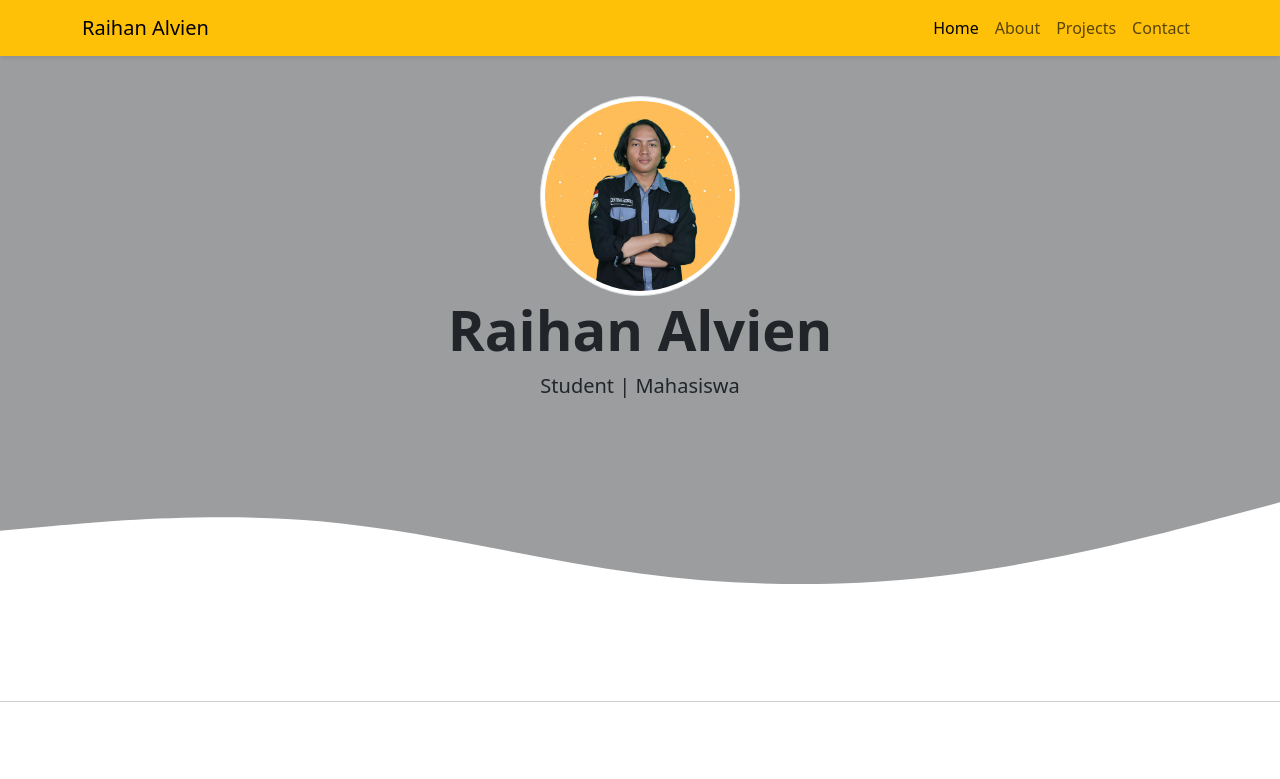
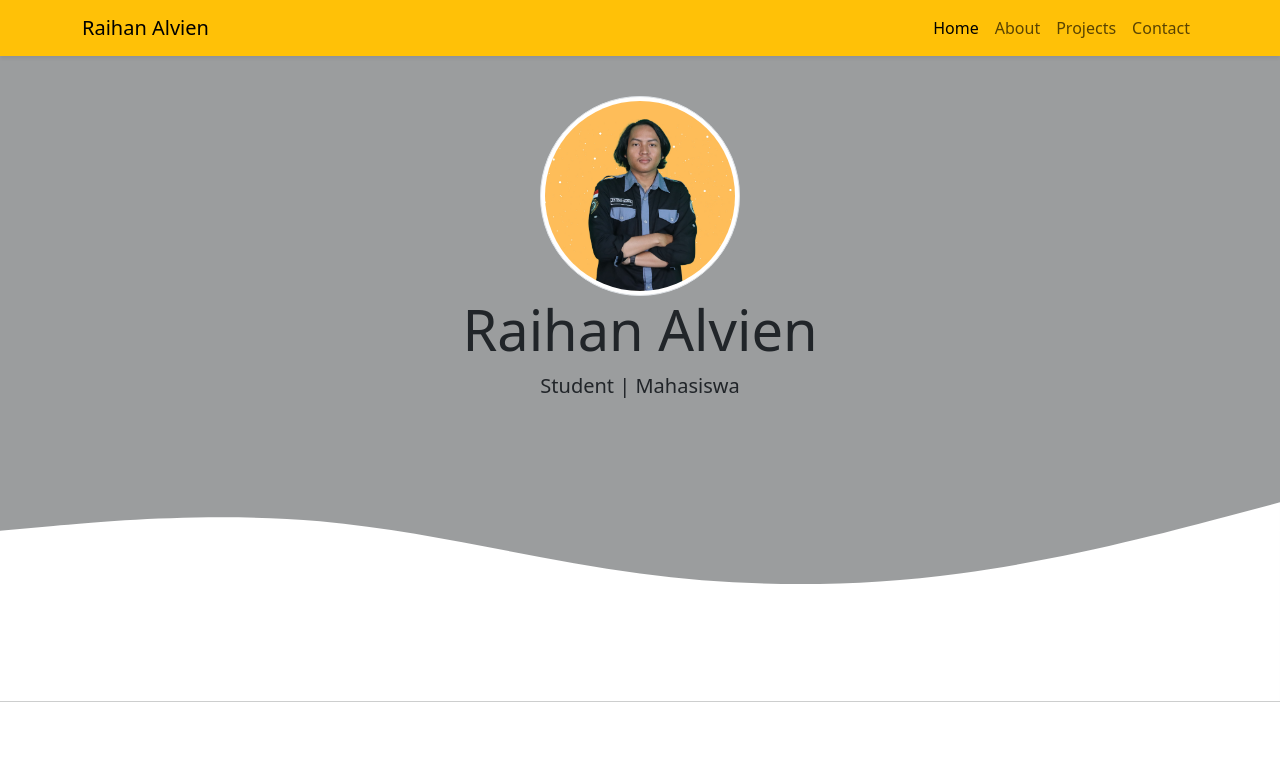
Before and after one commit to RaihanAlvien30/RaihanAlvien30.github.io, a plain HTML site: page index.html in a window 1280 px wide. Shown: the top 779 px of the page. Drawn offline with nearby package versions, Linux system fonts and the light colour scheme.

Commit message:
first commit

```diff
--- a/index.html
+++ b/index.html
@@ -43,7 +43,7 @@
     <!-- Jumbotron Start -->
     <section class="jumbotron text-center">
       <img src="img/raihanalvien.jpg" alt="Raihan Alvien" width="200" class="rounded-circle img-thumbnail" />
-      <h1 class="display-4" style="font-weight: 600">Raihan Alvien</h1>
+      <h1 class="display-4" style="font-weight: 500">Raihan Alvien</h1>
       <p class="lead" style="font-weight: 400">Student | Mahasiswa</p>
       <svg xmlns="http://www.w3.org/2000/svg" viewBox="0 0 1440 320">
         <path
```
